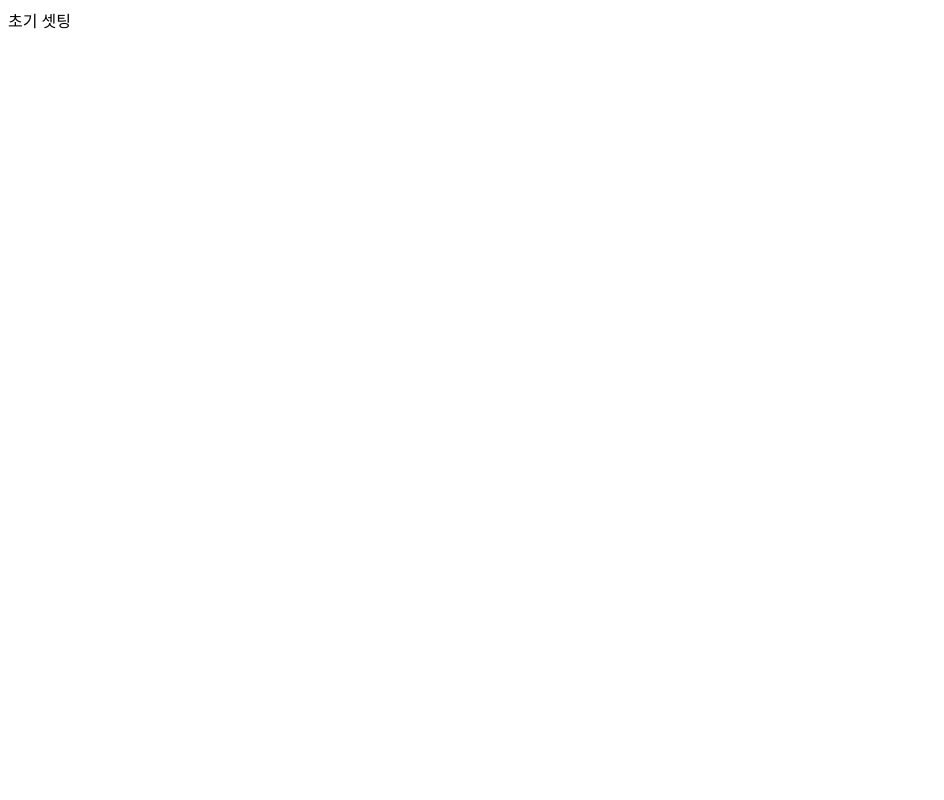
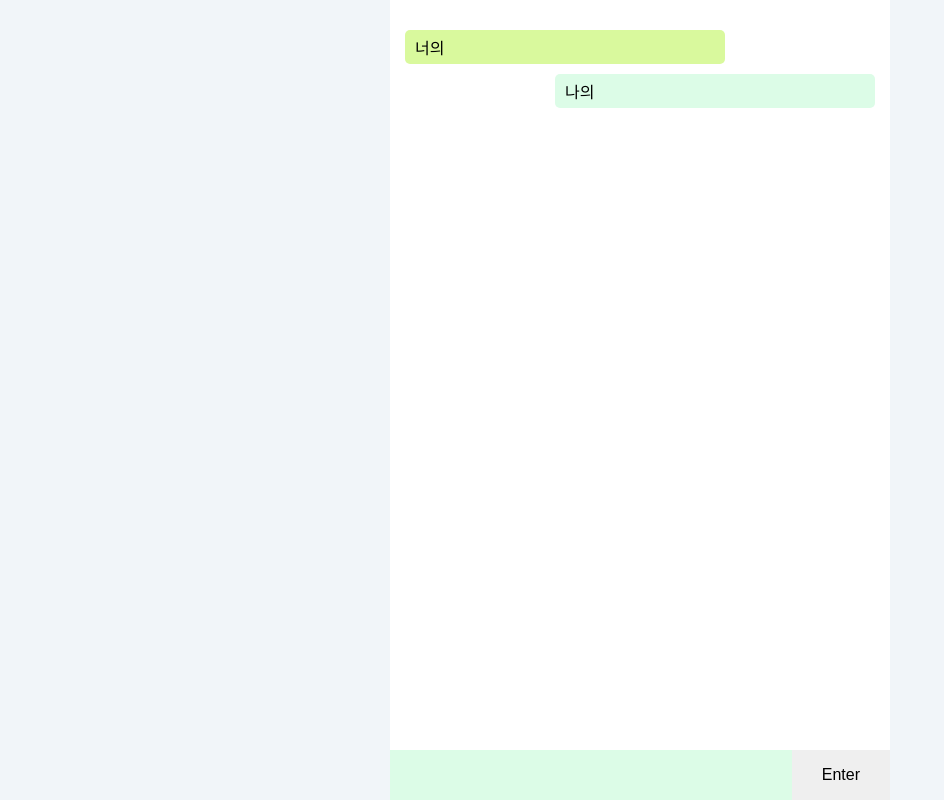
Before and after one commit to jiwoo0329/talk-to-ai, a React (Create React App) app: page / in a window 1280 px wide. Shown: the whole page, without its empty margins (0-944 px from the left). Built offline with nearby package versions, Linux system fonts and the light colour scheme.

Commit message:
feat: 기본 레이아웃 완성

```diff
--- a/src/App.css
+++ b/src/App.css
@@ -1,3 +1,6 @@
 * {
   box-sizing: boreder-box;
+  margin:0;
+  padding:0;
+  font-size: 16px;
 }
--- a/src/App.tsx
+++ b/src/App.tsx
@@ -1,11 +1,83 @@
-import './App.css';
+import "./App.css";
+import styled from "styled-components";
 
 function App() {
   return (
-    <div className="App">
-     초기 셋팅
-    </div>
+    <Main>
+      <MainBox>
+        <div id="chat-content">
+          <ChatBox>너의</ChatBox>
+          <ChatBox className="mine">나의</ChatBox>
+        </div>
+        <EnterText>
+          <input type="text"></input>
+          <button type="submit">Enter</button>
+        </EnterText>
+      </MainBox>
+    </Main>
   );
 }
 
 export default App;
+
+
+const Main = styled.div`
+  background-color: rgb(241 245 249);
+  width: 100%;
+  height: 100vh;
+`;
+
+const MainBox = styled.div`
+  background-color: #fff;
+  max-width: 500px;
+  height: 100vh;
+  margin: 0 auto;
+  position: relative;
+  display: flex;
+  flex-direction: column;
+
+  #chat-content {
+    flex-grow: 1;
+    overflow-y: scroll;
+    padding: 20px 15px;
+  }
+`;
+
+const ChatBox = styled.div`
+  background-color: rgb(217 249 157);
+  padding: 5px 10px;
+  margin: 10px 0;
+  max-width: 300px;
+  border-radius: 5px;
+
+  &.mine {
+    background-color: rgb(220 252 231);
+    margin-left: auto;
+  }
+`;
+
+const EnterText = styled.form`
+  background-color: rgb(220 252 231);
+  width: 100%;
+  flex-basis: 50px;
+  display: flex;
+
+  input {
+    width: 100%;
+    padding: 0 10px;
+    border: none;
+    background-color: transparent;
+    &:focus {
+      outline: none;
+    }
+  }
+
+  button {
+    padding: 10px 30px;
+    border: none;
+    &:hover {
+      background-color: rgb(214 211 209);
+      cursor: pointer;
+    }
+  }
+`;
```
